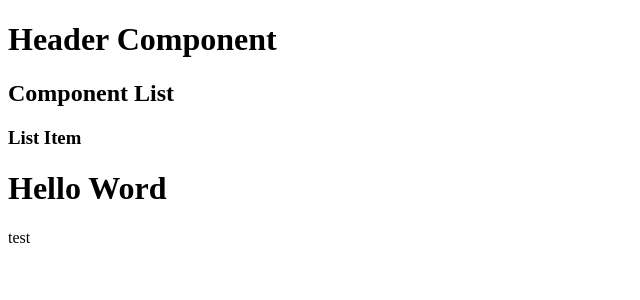
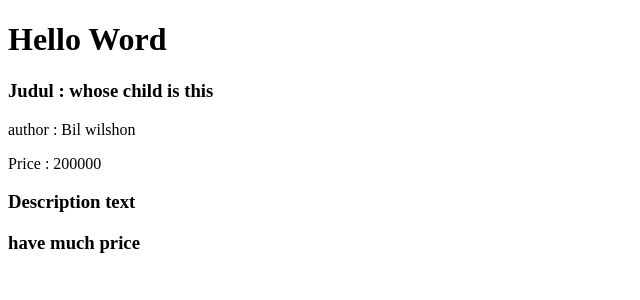
Before and after one commit to Prayugo24/dasar_react_udemy, a React (Create React App) app: page / in a window 1280 px wide. Shown: the top 300 px of the page, without its empty margins (0-640 px from the left). Built offline with nearby package versions, Linux system fonts and the light colour scheme.

Commit message:
penggunaan state

```diff
--- a/src/components/App.js
+++ b/src/components/App.js
@@ -1,21 +1,45 @@
 import React from "react";
-import Header from "./Header";
-import List from "./List";
+// import Header from "./Header";
+// import List from "./List";
 
 
 // jsx adalah javascript xml, extensi javascript yang memungkinkan untuk menulis html falam javascript
 // aturan menggunakan jsx hanya boleh menggunakan 1 root tag
 class App extends React.Component{
+    state = {
+        book : {
+            price : 200000
+        },
+        detail : [
+            "Description text",
+            "have much price"
+        ],
+        name: "whose child is this",
+        author: "Bil wilshon",
+    }
+
+
     render(){
         return(
             // root component
             <div>
                 {/* parent component */}
-                    <Header/>
-                    <List/>
+                    {/* <Header/>
+                    <List/> */}
                 {/* parent component */}
+
+
                 <h1>Hello Word</h1>
-                <p>test</p>
+                {/* ini state */}
+                <h3>Judul : { this.state.name }</h3>
+                <p>author : { this.state.author }</p>
+                <p>Price : { this.state.book.price }</p>
+                { this.state.detail.map (item =>
+                    <div>
+                        <h3> {item} </h3>
+                    </div>
+                ) }
+                {/* ini state */}
             </div>
             // root component
 
@@ -35,3 +59,5 @@ class App extends React.Component{
 // }
 
 export default App;
+
+// state data yang bakal kita tampilin dalam component
```
